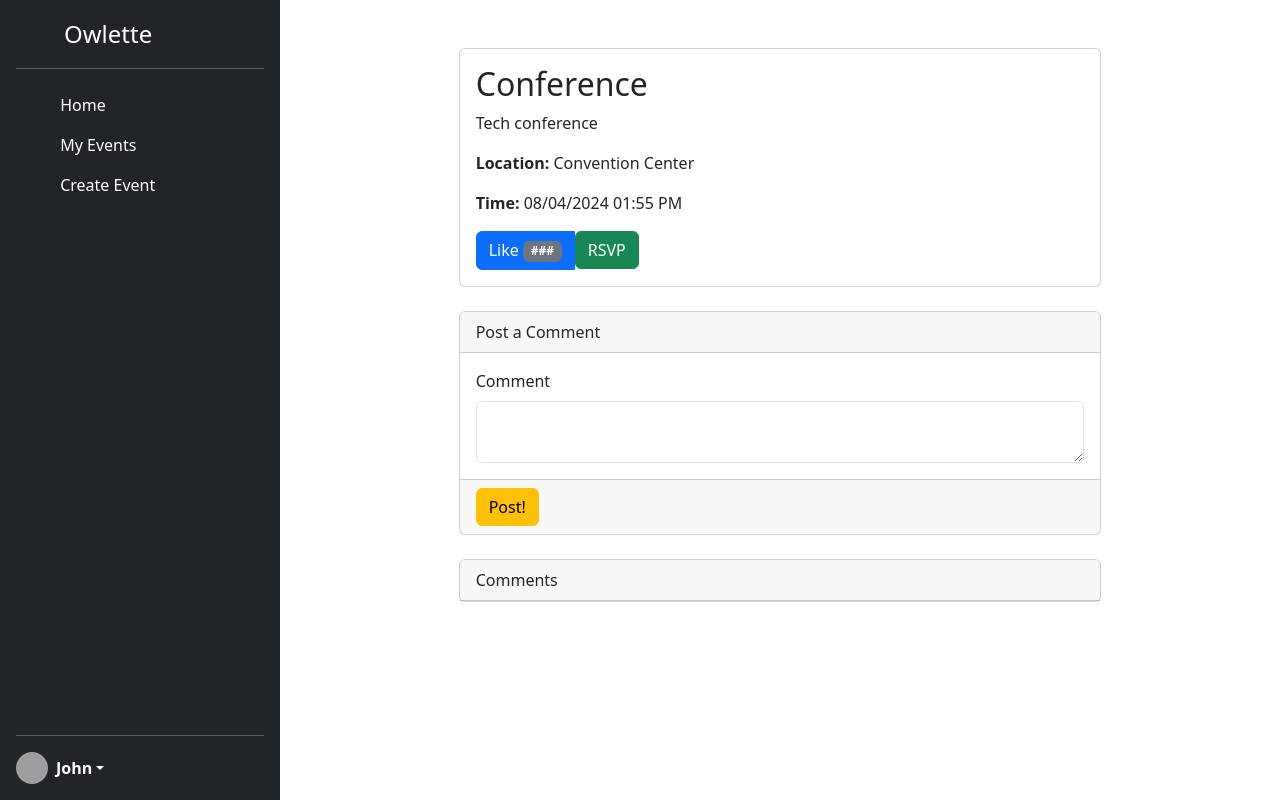
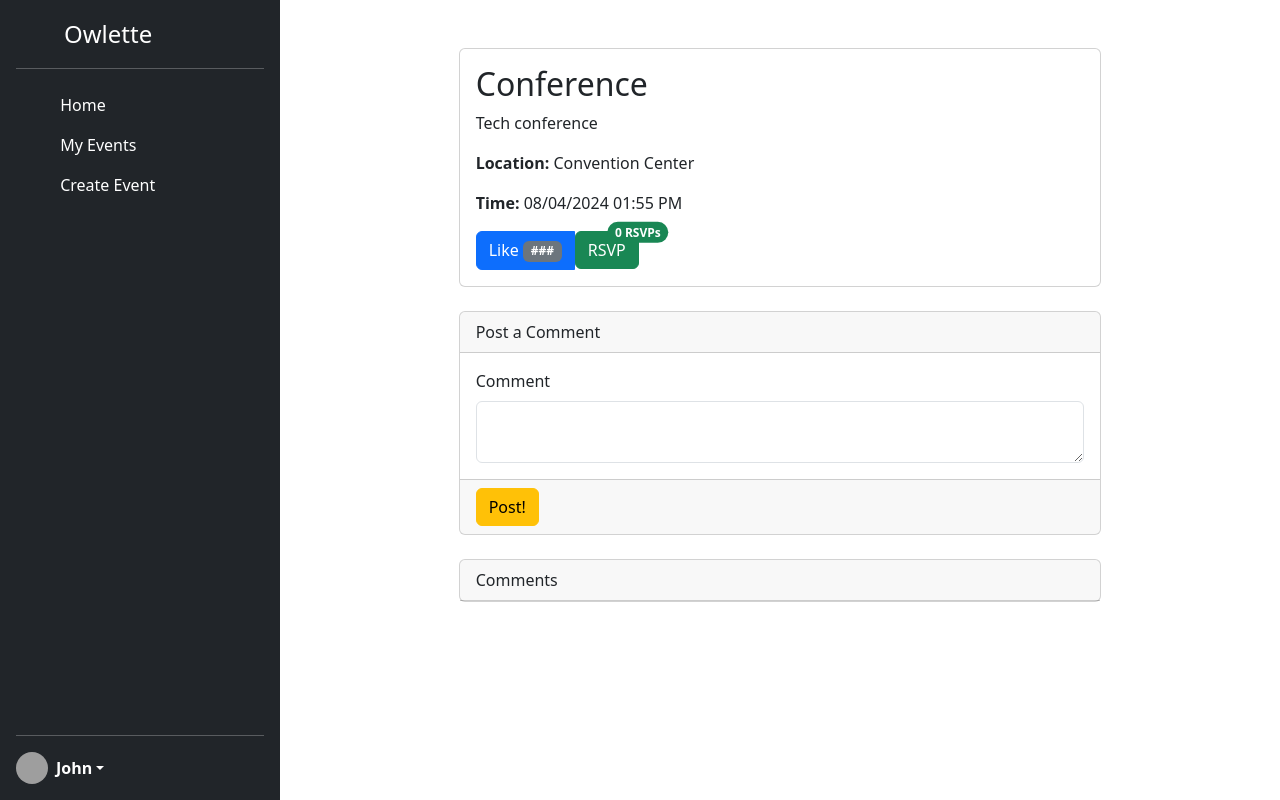
Before and after one commit to Mooshiiee/Owlette, a Flask app: page /eventview/2 in a window 1280 px wide. Run offline with Flask 3, Linux system fonts and the light colour scheme; a user stored in the database is signed in; grey boxes are pictures that could not be loaded.

Commit message:
Showcase total RSVPs

```diff
--- a/app/app.py
+++ b/app/app.py
@@ -158,6 +158,8 @@ def myevents():
 def eventdetailview(eventID):
 
     form = commentForm(request.form)
+    rsvp_count = RSVP.query.filter_by(eventID=eventID).count()
+
 
     #if comment form is submitted
     if request.method == 'POST' and form.validate():
@@ -186,7 +188,7 @@ def eventdetailview(eventID):
 
 
     return render_template("eventdetailview.html", singleEvent=singleEvent, flairName=flairName,
-                user_has_rsvped=user_has_rsvped, form=form)
+                user_has_rsvped=user_has_rsvped, rsvp_count=rsvp_count, form=form)
 
 
 @app.route('/event/<int:event_id>/rsvp', methods=['POST'])
--- a/app/templates/eventdetailview.html
+++ b/app/templates/eventdetailview.html
@@ -38,15 +38,26 @@
 
               <form action="{{ url_for('rsvp_to_event', event_id=singleEvent.eventID) }}" method="post">
                 {% if user_has_rsvped %}
-                <button type="submit" class="btn btn-danger">
+                <button type="submit" class="btn btn-danger position-relative" data-bs-toggle="tooltip" data-bs-placement="top" title="Attendance Count">
                     Cancel RSVP
+                    <span class="position-absolute top-0 start-100 translate-middle badge rounded-pill bg-danger">
+                        {{ rsvp_count }}
+                        <span class="attendee-text">RSVPs</span>
+                        <span class="visually-hidden">attendees</span>
+                    </span>
                 </button>
-            {% else %}
-                <button type="submit" class="btn btn-success">
+                {% else %}
+                <button type="submit" class="btn btn-success position-relative" data-bs-toggle="tooltip" data-bs-placement="top" title="Attendance Count">
                     RSVP
+                    <span class="position-absolute top-0 start-100 translate-middle badge rounded-pill bg-success">
+                        {{ rsvp_count }}
+                        <span class="attendee-text">RSVPs</span>
+                        <span class="visually-hidden">attendees</span>
+                    </span>
                 </button>
-            {% endif %}
-              </form>
+                {% endif %}
+            </form>
+
 
             </div>
           </div>
```
